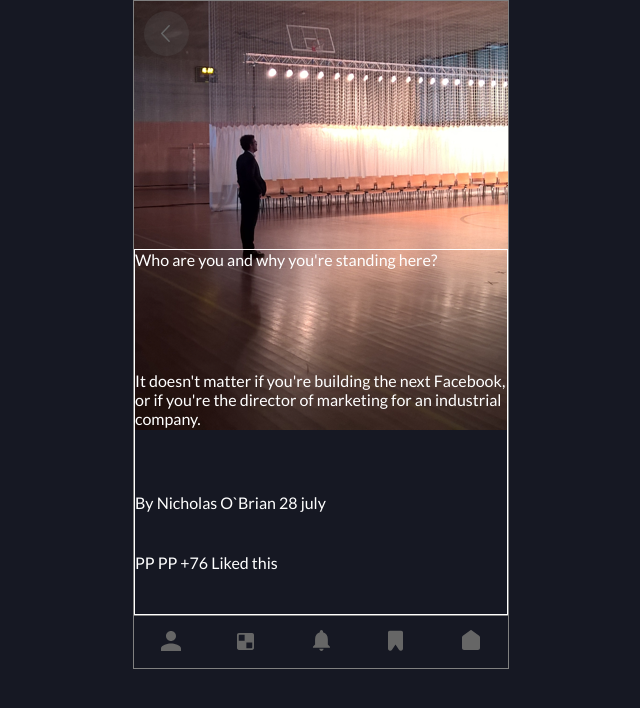
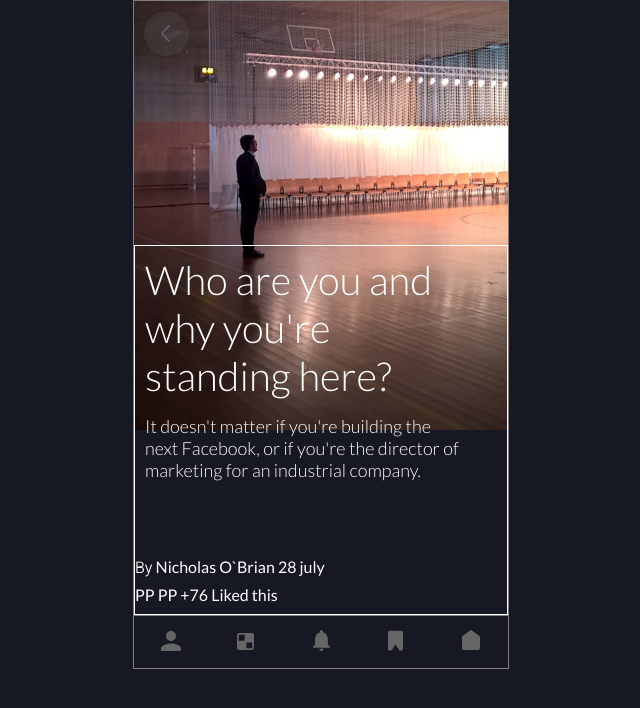
Before and after one commit to abbasnake/scandi, a Vue app in the folder client/: page /#/ in a window 1280 px wide. Shown: the top 708 px of the page, without its empty margins (319-959 px from the left). Built offline with nearby package versions, Linux system fonts and the light colour scheme.

Commit message:
layouting and fonting main area of home view

```diff
--- a/client/src/components/MainFeatured.vue
+++ b/client/src/components/MainFeatured.vue
@@ -2,7 +2,10 @@
   <main class="main">
     <section class="main__title">Who are you and why you're standing here?</section>
     <section class="main__subtitle">It doesn't matter if you're building the next Facebook, or if you're the director of marketing for an industrial company.</section>
-    <section class="main__info">By Nicholas O`Brian 28 july</section>
+    <section class="main__info">
+      <span class="main__info__by">By</span>
+      Nicholas O`Brian 28 july
+    </section>
     <section class="main__likes">PP PP +76 Liked this</section>
   </main>
 </template>
@@ -14,9 +17,31 @@ export default {
 </script>
 
 <style lang="scss" scoped>
+@import '../scss/variables';
+
 .main {
   border: 1px solid white;
   display: grid;
-  grid-template-rows: 2fr 2fr 1fr 1fr;
+  grid-template-rows: 5fr 5fr 1fr 1fr;
+  &__title {
+    font-size: 40px;
+    font-weight: 300;
+    padding: 10px;
+    padding-right: 40px;
+  }
+  &__subtitle {
+    font-size: 18px;
+    font-weight: 300;
+    padding: 5px 40px 10px 10px;
+  }
+  &__info {
+    &__by {
+      font-family: $font-heebo;
+      font-weight: 300;
+    }
+  }
+  &__likes {
+
+  }
 }
 </style>
--- a/client/src/views/Home.vue
+++ b/client/src/views/Home.vue
@@ -31,7 +31,7 @@ export default {
     ".           ."
     "main        main"
     "navbar      navbar";
-  grid-template-rows: 65px 1fr 2fr 53px;
+  grid-template-rows: 65px auto 370px 53px;
   height: 669px;
   margin: 0 auto;
   width: 376px;
```
